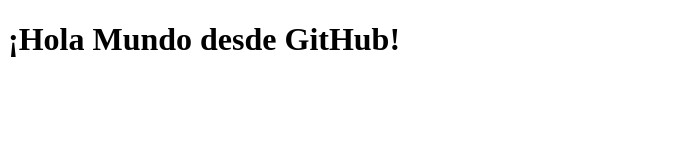
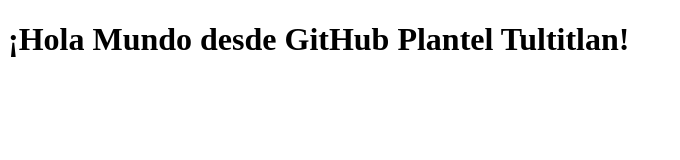
Before and after one commit to Adanmonroy/mi-primer-repositorio, a plain HTML site: page index.html in a window 1280 px wide. Shown: the whole page, without its empty margins (0-680 px from the left). Drawn offline with Linux system fonts and the light colour scheme.

Commit message:
agregué mi plantel Tultitlan

```diff
--- a/index.html
+++ b/index.html
@@ -4,6 +4,6 @@
     <title>Mi Primer Proyecto</title>
 </head>
 <body>
-    <h1>¡Hola Mundo desde GitHub!</h1>
+    <h1>¡Hola Mundo desde GitHub Plantel Tultitlan!</h1>
 </body>
 </html>
```
